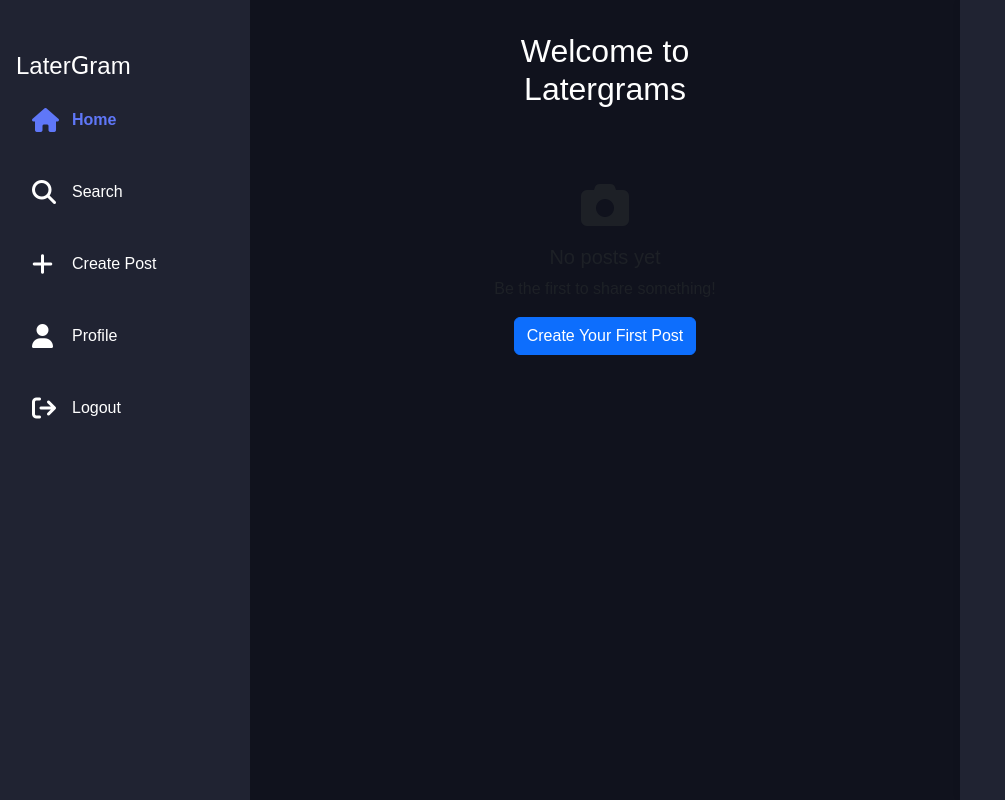
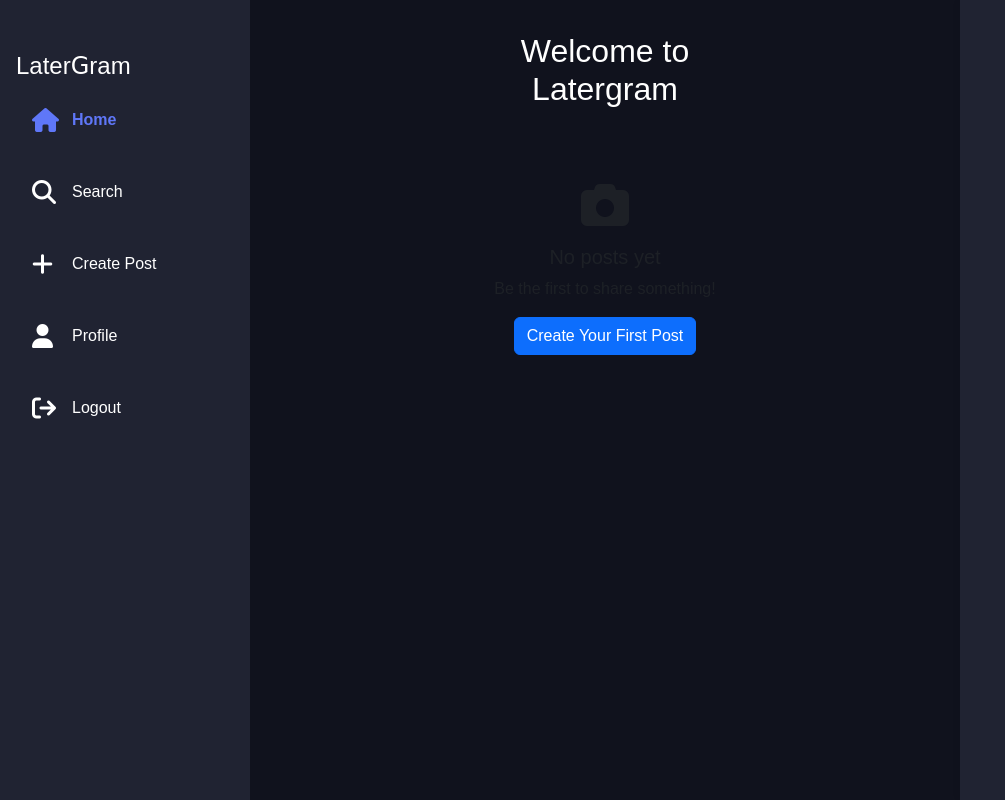
Before and after one commit to llgsjsm/Latergram, a Flask app: page /home in a window 1280 px wide. Shown: the whole page, without its empty margins (0-1005 px from the left). Run offline with Flask 2, Linux system fonts and the light colour scheme; the visitor is signed in with stand-in values (Sample User, id 1); parts of the project's set-up code (start-up, migrations or seed data) failed here and were passed over; some libraries are stand-ins or nearby versions.

Commit message:
CI Fixes

```diff
--- a/app-server/templates/home.html
+++ b/app-server/templates/home.html
@@ -4,7 +4,7 @@
   <div class="row justify-content-center">
     <!-- Main Feed - Centered -->
     <div class="col-12 col-md-8 col-lg-6">
-      <h2 class="mb-4 text-center">Welcome to Latergrams</h2>
+      <h2 class="mb-4 text-center">Welcome to Latergram</h2>
       <!-- Posts Feed -->
       {% if posts %}
       <h5 class="mb-3">Recent Posts</h5>
```
Also changed, not shown: .github/workflows/deploy-flask.yml, .github/workflows/flask-ci.yml.
